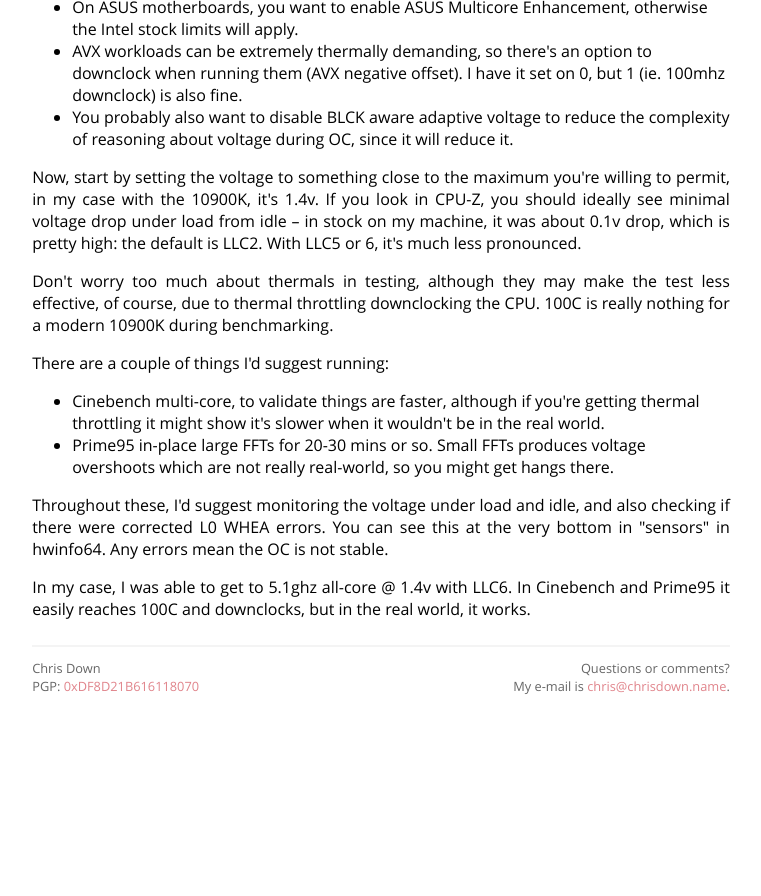
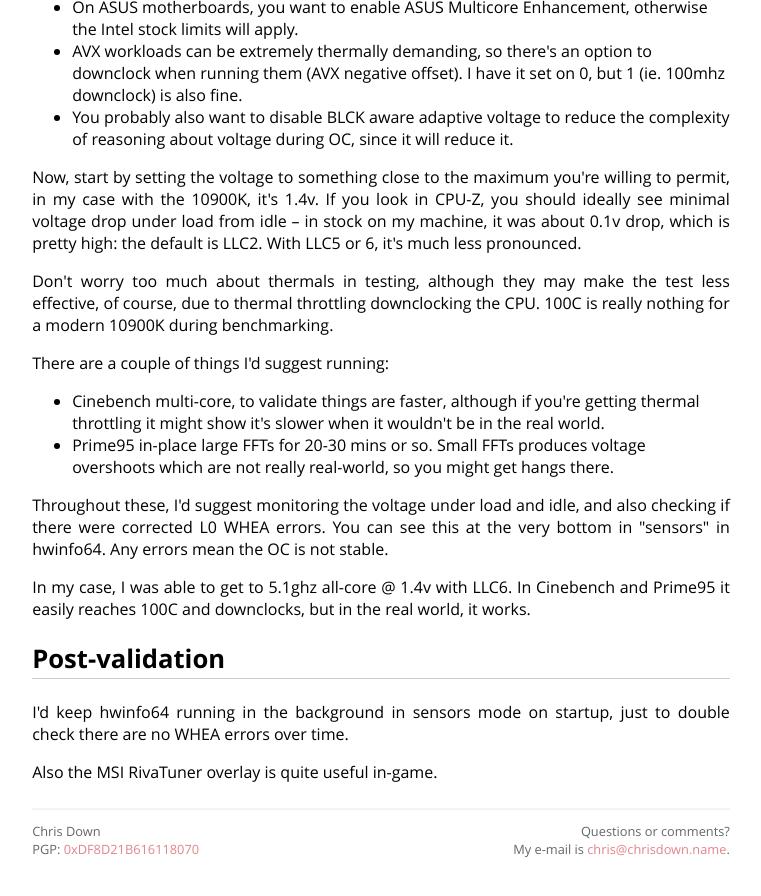
Before and after one commit to cdown/chrisdown.name, a Jekyll site: the page built from windows.md, in a window 1280 px wide and 900 px high, scrolled down 7794 px. Shown: the top 896 px of the window, without its empty margins (259-1020 px from the left). Built offline with Jekyll 4.4.1, drawn with Linux system fonts in a browser that asks for light colours; before the commit the page ends 8531 px from its top, so only the background shows below that.

Commit message:
oc: Post-validation

```diff
--- a/windows.md
+++ b/windows.md
@@ -296,3 +296,10 @@ very bottom in "sensors" in hwinfo64. Any errors mean the OC is not stable.
 In my case, I was able to get to 5.1ghz all-core @ 1.4v with LLC6. In
 Cinebench and Prime95 it easily reaches 100C and downclocks, but in the real
 world, it works.
+
+## Post-validation
+
+I'd keep hwinfo64 running in the background in sensors mode on startup, just to
+double check there are no WHEA errors over time.
+
+Also the MSI RivaTuner overlay is quite useful in-game.
```
